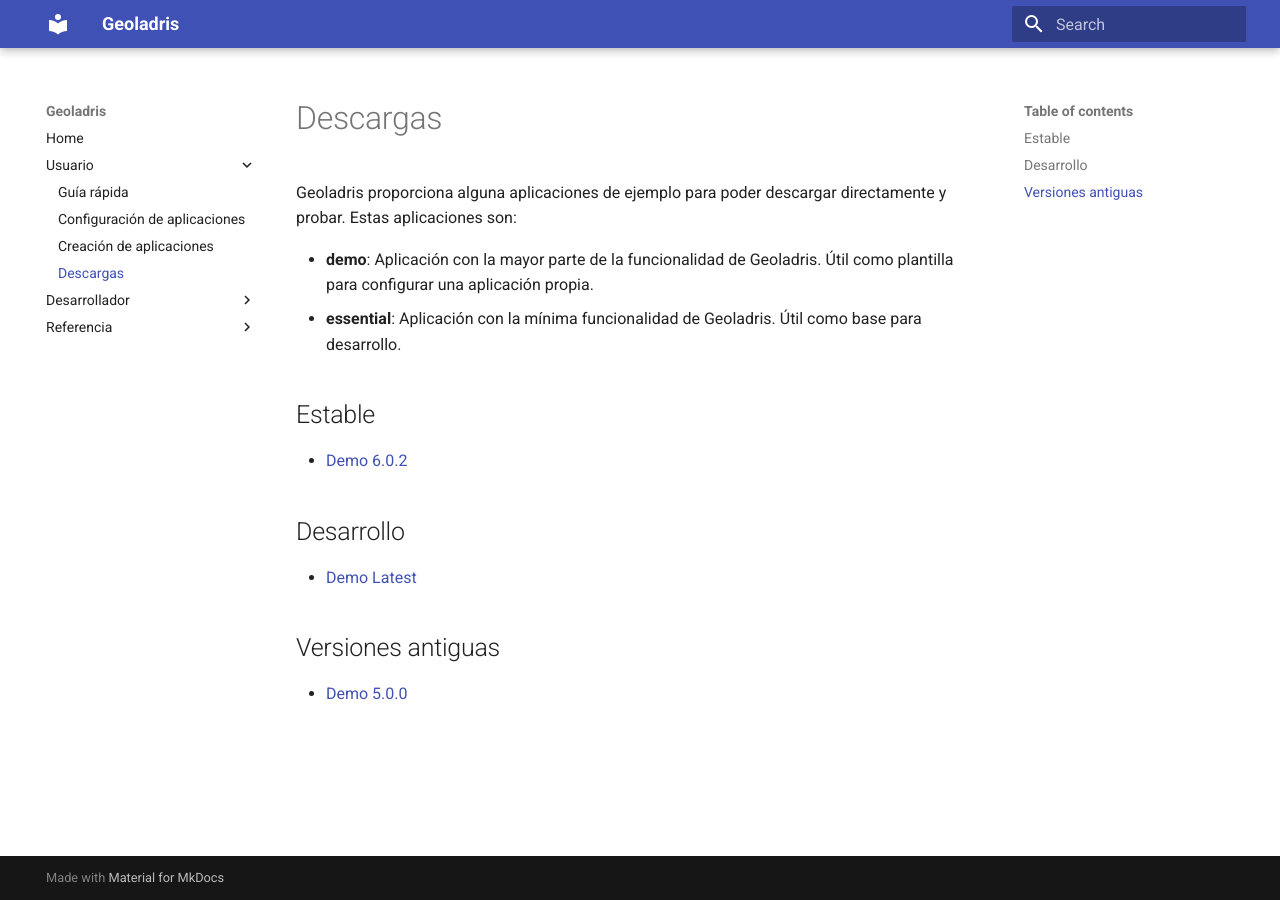
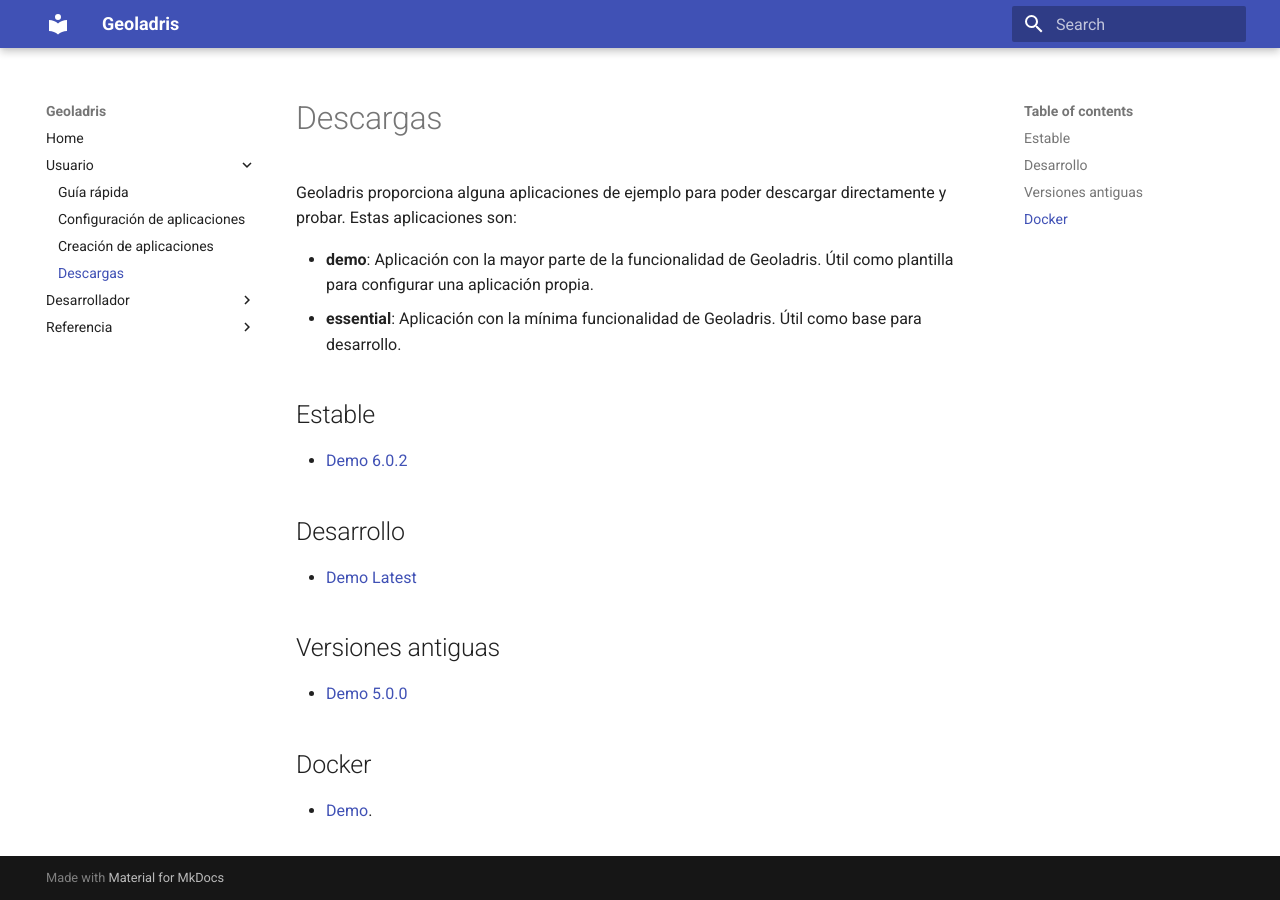
Before and after one commit to geoladris/doc, an MkDocs documentation site: the page built from docs/user/download.md, in a window 1280 px wide. Built offline with MkDocs 1.6.1 and Material for MkDocs 9.7.7, drawn with Linux system fonts in a browser that asks for light colours; old or Windows-style settings are respelled for this version of MkDocs.

Commit message:
downloads: bump latest, include Docker

```diff
--- a/docs/user/download.md
+++ b/docs/user/download.md
@@ -9,8 +9,13 @@
 
 ## Desarrollo
 
-* [Demo Latest](http://nullisland.geomati.co:8082/repository/snapshots/org/fao/unredd/apps/demo/6.1.0-SNAPSHOT/demo-6.1.0-SNAPSHOT.war)
+* [Demo Latest](http://nullisland.geomati.co:8082/repository/snapshots/org/fao/unredd/apps/demo/7.0.0-SNAPSHOT/demo-7.0.0-SNAPSHOT.war)
 
 ## Versiones antiguas
 
 * [Demo 5.0.0](http://nullisland.geomati.co:8082/repository/releases/org/fao/unredd/apps/demo/5.0.0/demo-5.0.0.war)
+
+
+## Docker
+
+* [Demo](https://hub.docker.com/r/vicgonco/geoladris-demo/).
```
